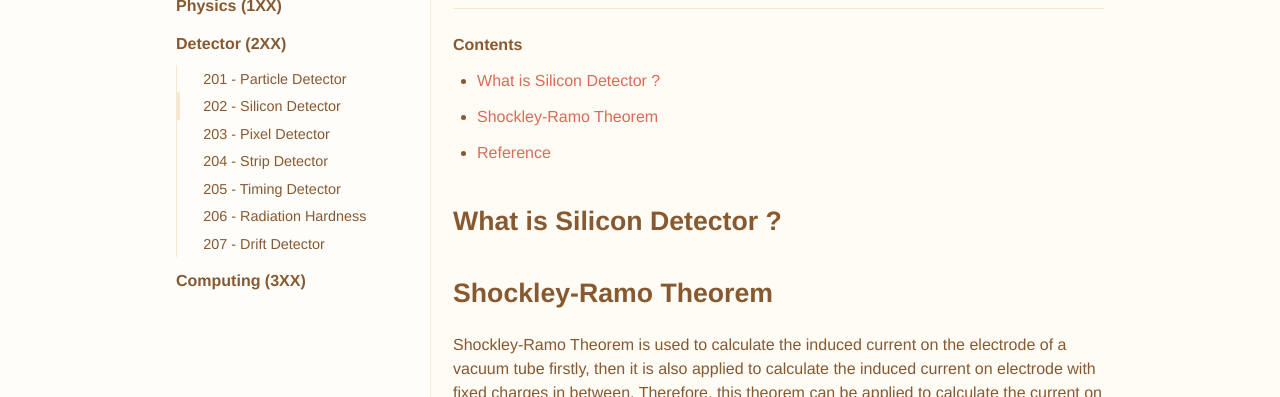
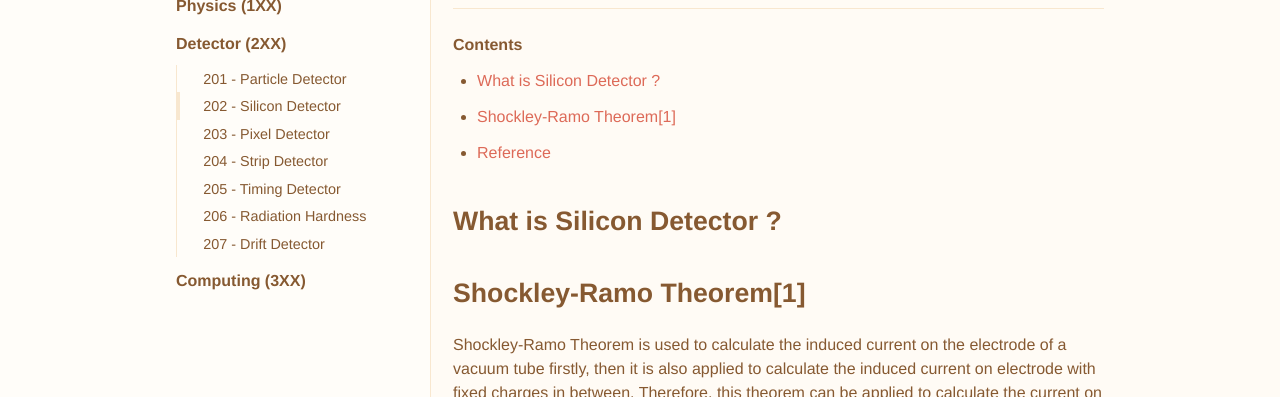
Before and after one commit to dt-np/xteam, a Jekyll site: the page built from _docs/202_silicon.md, in a window 1280 px wide. Shown: the part 179-576 px from the top of the page. Built offline with Jekyll 4.4.1, drawn with Linux system fonts in a browser that asks for light colours; formulas are drawn with MathJax 3.

Commit message:
Update 202_silicon.md

```diff
--- a/_docs/202_silicon.md
+++ b/_docs/202_silicon.md
@@ -10,7 +10,7 @@ use_math: true
 ## What is Silicon Detector ?
 
 
-## Shockley-Ramo Theorem
+## Shockley-Ramo Theorem[1]
 
   Shockley-Ramo Theorem is used to calculate the induced current on the electrode of a vacuum tube firstly, then it is also applied to calculate the induced current on electrode with fixed charges in between. Therefore, this theorem can be applied to calculate the current on the electrode of a fully depleted silicon detector.
 
```
